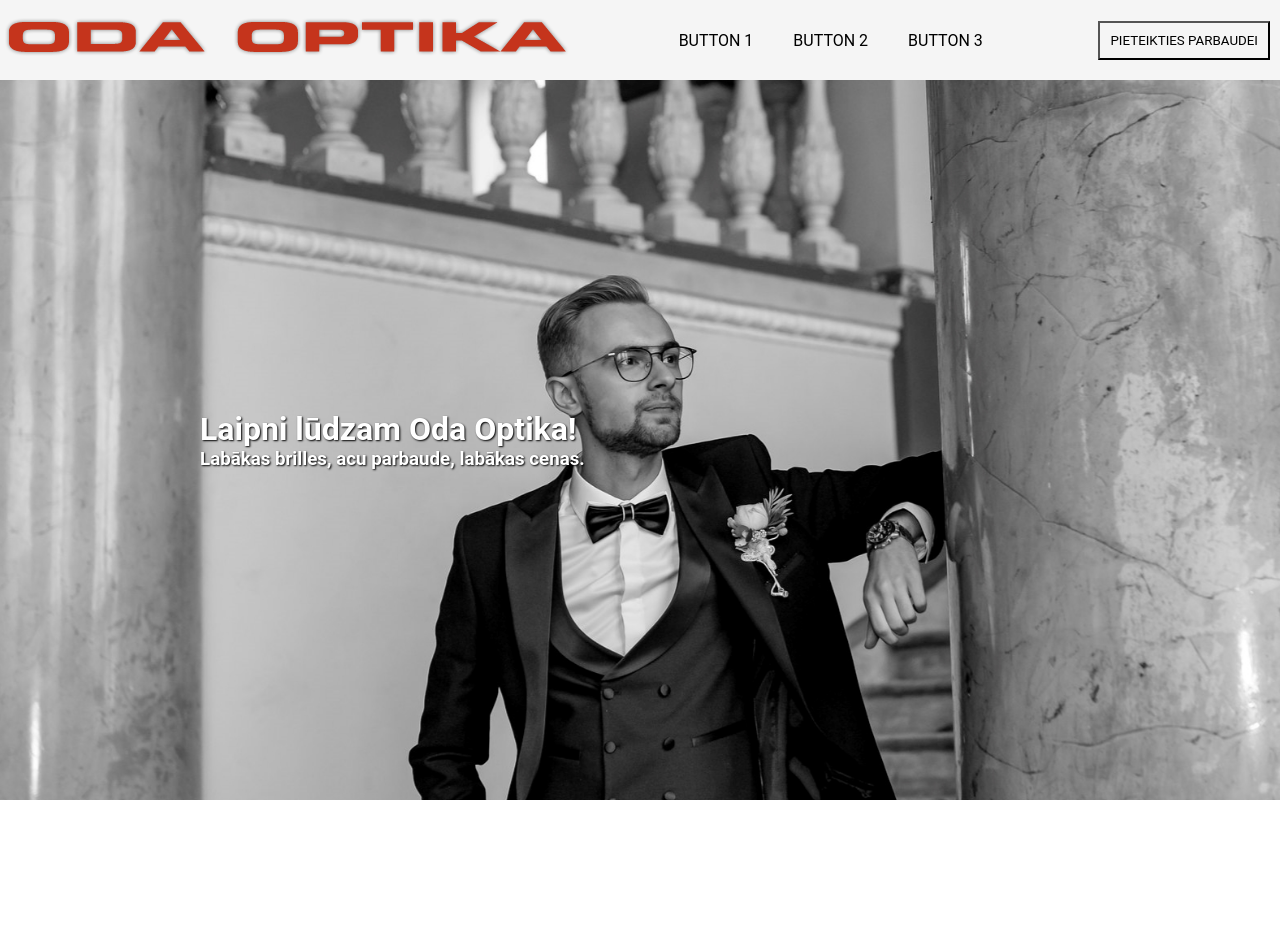
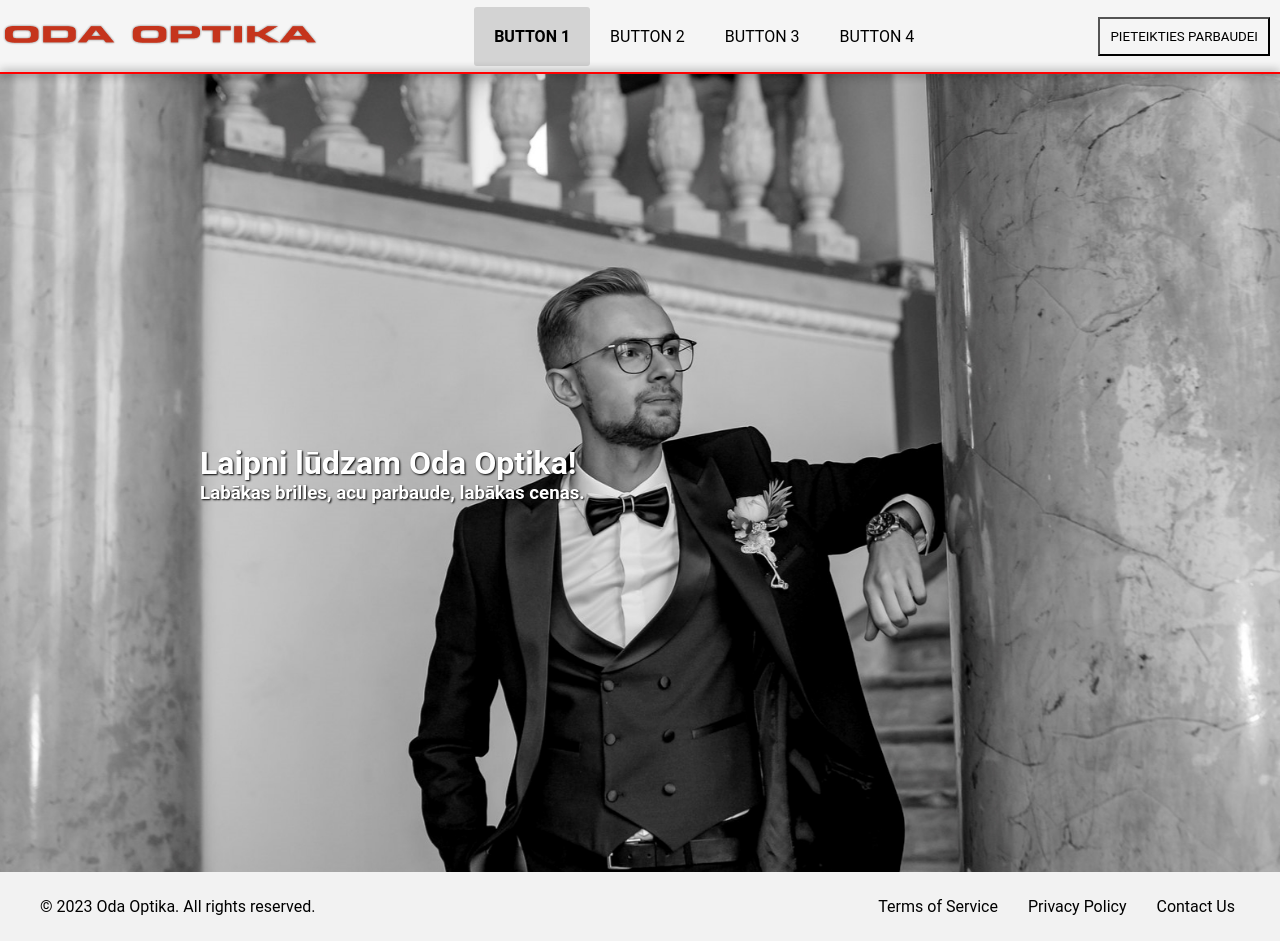
Before and after one commit to YBalikov/OdaRiga, a plain HTML site: page index.html in a window 1280 px wide. Before the commit the page ends 800 px from the top, so only its background shows below. Drawn offline with Linux system fonts and the light colour scheme.

Commit message:
Is that first commit? Added scaling with screen size

```diff
--- a/index.html
+++ b/index.html
@@ -10,22 +10,38 @@
 
 <body>
     <div class="body-container">
+
         <header>
             <img src="pic/odalogo.png" class="logo">
-            <div class="menu">
-                <div class="menu-button uppercase">button 1</div>
-                <div class="menu-button uppercase">button 2</div>
-                <div class="menu-button uppercase">button 3</div>
-            </div>
+            <ul class="menu">
+                <li class="menu-button uppercase active"><a href="#">button 1</a></li>
+                <li class="menu-button uppercase"><a href="#">button 2</a></li>
+                <li class="menu-button uppercase"><a href="#">button 3</a></li>
+                <li class="menu-button uppercase"><a href="#">button 4</a></li>
+            </ul>
             <button class="header-button uppercase">Pieteikties parbaudei</button>
         </header>
+
         <main>
+            <div class="red-divider"></div>
             <div class="main-scroller">
                 <h1 class="big-text">Laipni lūdzam Oda Optika!</h1>
                 <h3 class="smaller-text">Labākas brilles, acu parbaude, labākas cenas.</h3>
             </div>
             <div></div>
         </main>
+
+        <footer>
+            <div class="footer-container">
+                <p>&copy; 2023 Oda Optika. All rights reserved.</p>
+                <ul class="footer-menu">
+                    <li><a href="#">Terms of Service</a></li>
+                    <li><a href="#">Privacy Policy</a></li>
+                    <li><a href="#">Contact Us</a></li>
+                </ul>
+            </div>
+        </footer>
+
     </div>
 </body>
 </html>
--- a/style.css
+++ b/style.css
@@ -8,6 +8,8 @@
 .body-container {
     display: flex;
     flex-direction: column;
+    max-width: 100%;
+    overflow-x: hidden;
 }
 
 header {
@@ -15,18 +17,36 @@ header {
     align-items: center;
     justify-content: space-between;
     width: 100%;
-    min-height: 10vh;
+    min-height: 9vh;
     background-color: whitesmoke;
 }
 
 .menu {
-    display: flex;
-    align-content: center;
+    list-style: none;
+    display: inline-flex;
 }
 
-.menu-button {
-    padding: 5px;
-    margin: 15px;
+.menu li {
+    padding: 20px;
+    margin: 0px;
+    border-radius: 3px;
+}
+
+.menu li a {
+    text-decoration: none;
+    color: #000;
+}
+
+.menu li:hover {
+    background: grey;
+    border-radius: 3px;
+    cursor: pointer;
+    transition: background-color 0.5s ease;
+}
+
+.active {
+    font-weight: bold;
+    background-color: lightgrey;
 }
 
 .uppercase {
@@ -35,11 +55,21 @@ header {
 
 main {
     width: 100%;
-    height: 90vh;
+    height: 100vh;
     background-image: url('pic/index photo/3.jpg');
     background-size: cover;
+    background-position: top center;
+
 }
 
+.red-divider {
+    bottom: 0;
+    left: 0;
+    width: 100%;
+    height: 2px;
+    background-color: #FF0000;
+    box-shadow: 0px 0px 10px rgba(0, 0, 0, 0.9);
+}
 
 header button {
     margin: 10px;
@@ -65,3 +95,44 @@ header button:hover {
     /* align-items: center; */
     padding-left: 25vh;
 }
+
+footer {
+    background-color: #f2f2f2;
+    padding: 20px;
+}
+
+.footer-container {
+    display: flex;
+    justify-content: space-between;
+    align-items: center;
+    max-width: 1200px;
+    margin: 0 auto;
+}
+
+.footer-container p {
+    margin: 0;
+}
+
+.footer-menu {
+    list-style: none;
+    display: flex;
+    gap: 20px;
+}
+
+.footer-menu li {
+    padding: 5px;
+}
+
+.footer-menu li a {
+    text-decoration: none;
+    color: #000;
+}
+
+.footer-menu li a:hover {
+    text-decoration: underline;
+}
+
+.logo {
+    max-width: 25%;
+    height: auto;
+}
```
